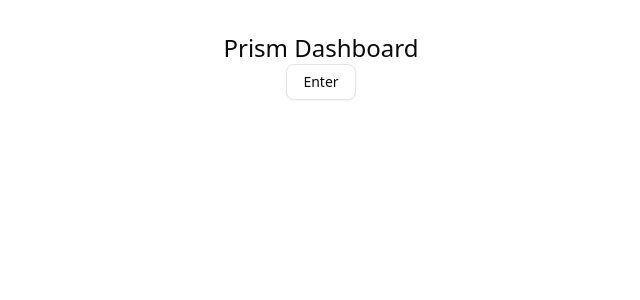
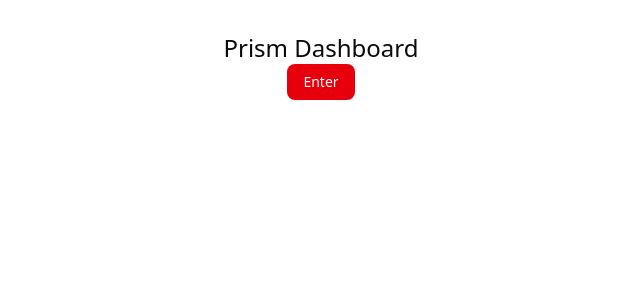
Before and after one commit to viveksoni-oss/Prism-Dashboard, a React (Vite) app: page / in a window 1280 px wide. Shown: the top 300 px of the page, without its empty margins (319-959 px from the left). Built offline with nearby package versions, Linux system fonts and the light colour scheme.

Commit message:
changed button variant only for testing purpose

```diff
--- a/src/App.jsx
+++ b/src/App.jsx
@@ -9,7 +9,7 @@ function App() {
   return (
     <>
       <h1 className="text-2xl">Prism Dashboard</h1>
-      <Button variant={"outline"}>Enter</Button>
+      <Button variant={"destructive"}>Enter</Button>
     </>
   );
 }
```
